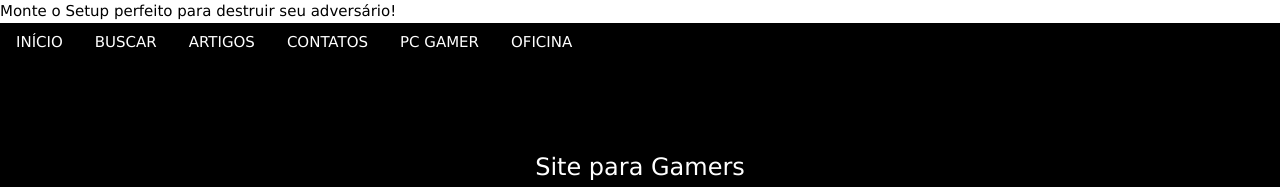
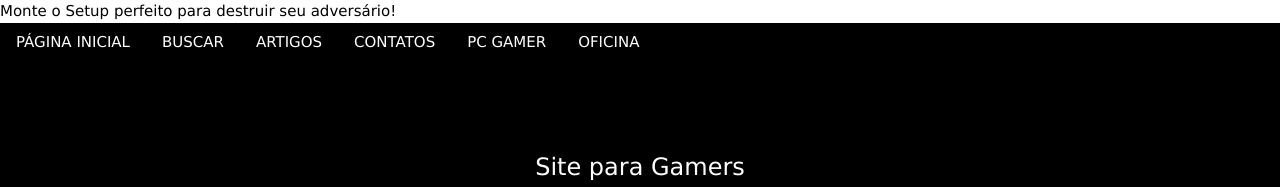
Before and after one commit to olvericc/Primeiro-Site, a plain HTML site: page index.html in a window 1280 px wide. Shown: the top 187 px of the page. Drawn offline with nearby package versions, Linux system fonts and the light colour scheme.

Commit message:
Página inicial

```diff
--- a/index.html
+++ b/index.html
@@ -24,7 +24,7 @@
         <!-- Navegação -->
 
             <nav class="w3-bar w3-black">
-            <a href="homepage" class="w3-button w3-bar-item">INÍCIO</a>
+            <a href="homepage" class="w3-button w3-bar-item">PÁGINA INICIAL</a>
             <a href="search"   class="w3-button w3-bar-item">BUSCAR</a>
             <a href="articles" class="w3-button w3-bar-item">ARTIGOS</a>
             <a href="contacts" class="w3-button w3-bar-item">CONTATOS</a>
```
